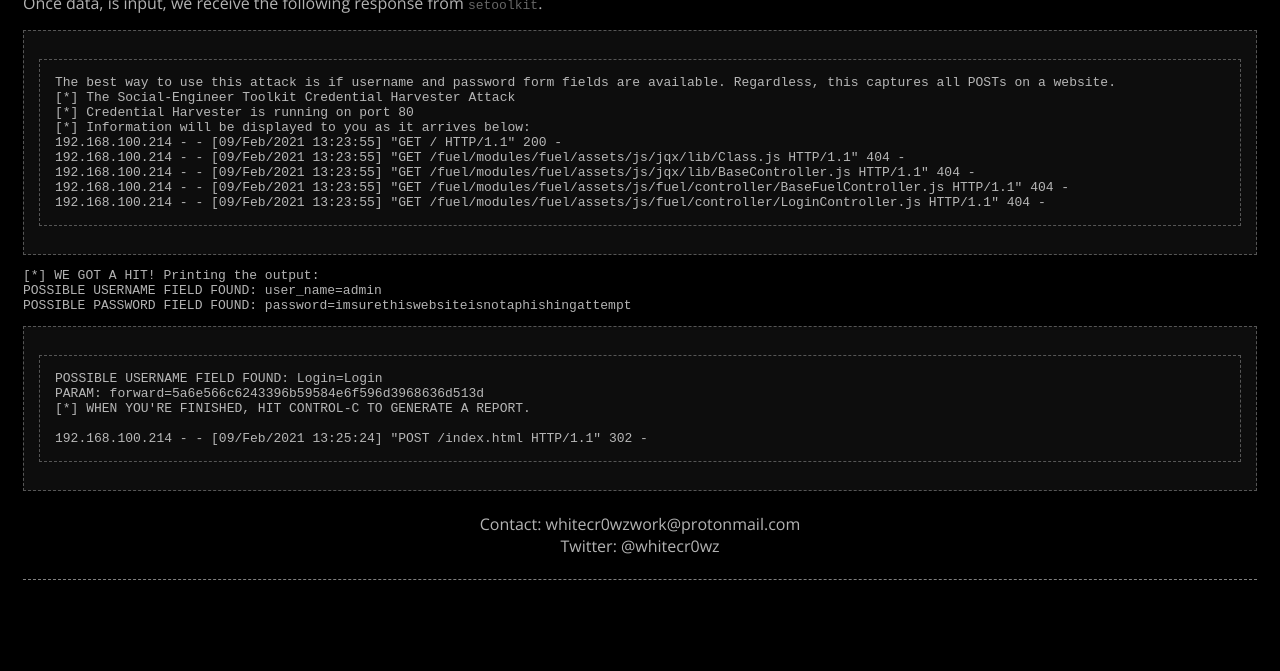
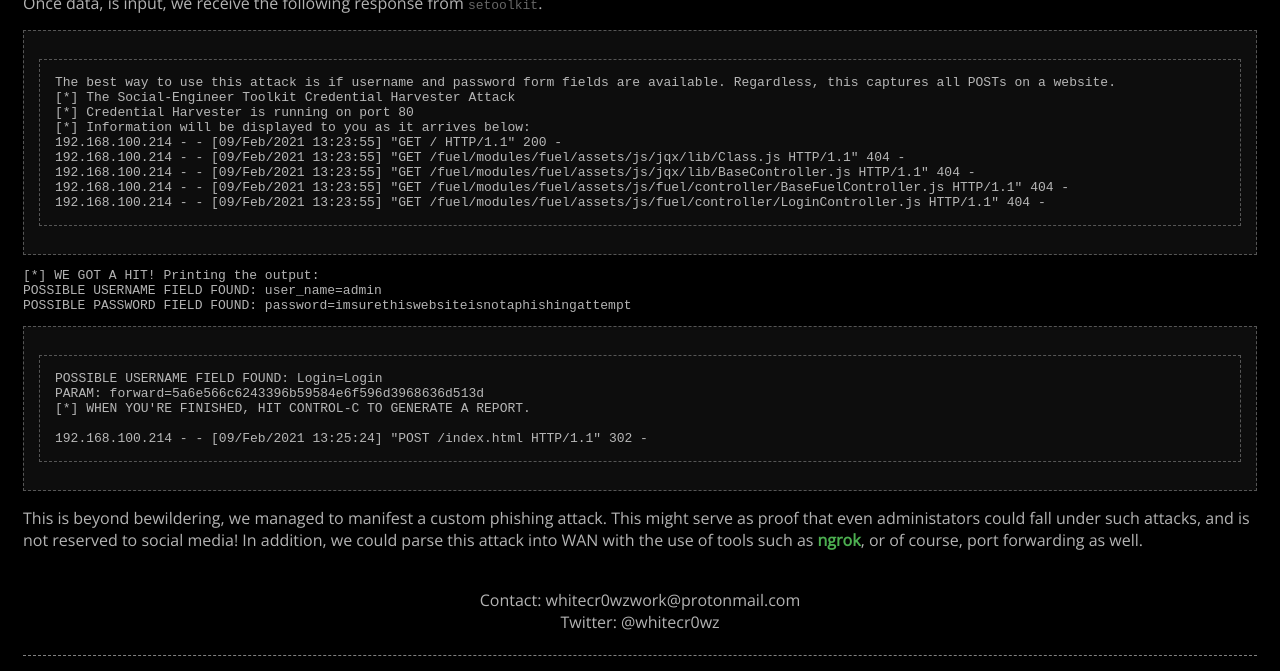
Before and after one commit to whitecr0wz/whitecr0wz.github.io, a Jekyll site: the page built from _posts/posts/2021-01-14-Phishing.md, in a window 1280 px wide and 900 px high, scrolled down 2647 px, cut to the strip 229-900 px from the top of the window. Built offline with Jekyll 4.4.1, drawn with Linux system fonts in a browser that asks for light colours; before the commit the page ends 3471 px from its top, so only the background shows below that.

Commit message:
Update 2021-01-14-Phishing.md

````diff
--- a/_posts/posts/2021-01-14-Phishing.md
+++ b/_posts/posts/2021-01-14-Phishing.md
@@ -192,3 +192,6 @@
 
 192.168.100.214 - - [09/Feb/2021 13:25:24] "POST /index.html HTTP/1.1" 302 -
 ```
+
+This is beyond bewildering, we managed to manifest a custom phishing attack. This might serve as proof that even administators could fall under such attacks, and is not reserved
+to social media! In addition, we could parse this attack into WAN with the use of tools such as [ngrok](http://ngrok.com), or of course, port forwarding as well.
````
